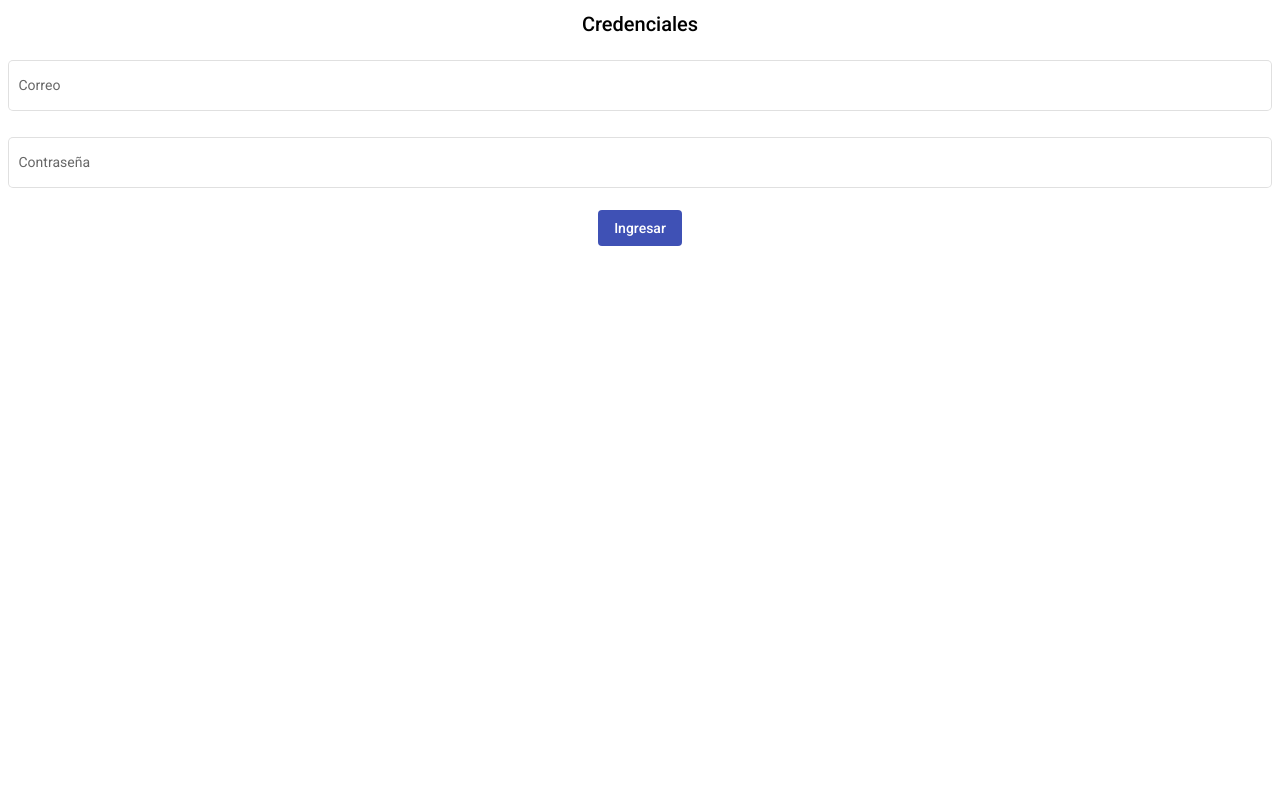
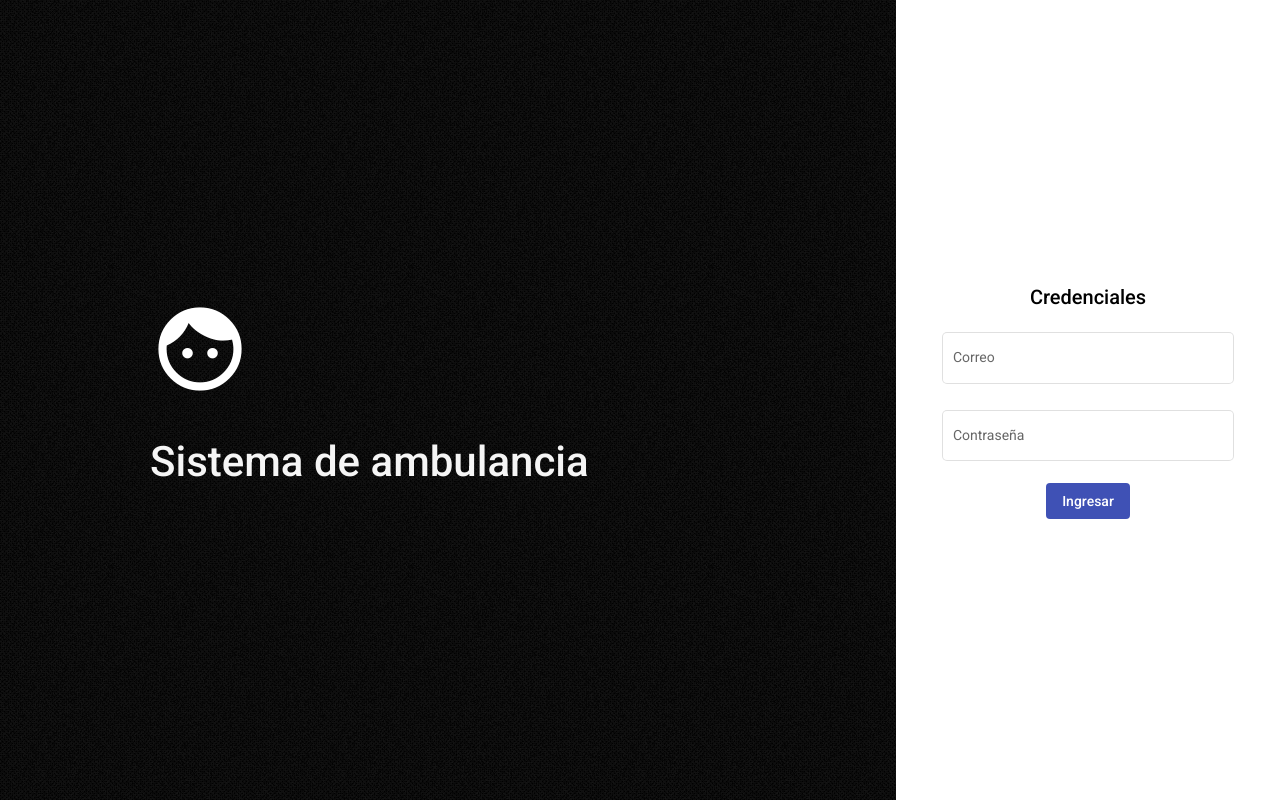
Before and after one commit to cursosdevfull/Angular_Group07, an Angular app in the folder aplicacion/: page / in a window 1280 px wide. Built offline with nearby package versions, Linux system fonts and the light colour scheme.

Commit message:
agregado layout login

```diff
--- a/aplicacion/projects/ambulance/src/app/app.component.css
+++ b/aplicacion/projects/ambulance/src/app/app.component.css
@@ -1,6 +1,3 @@
 h1 {
   font-size: 20px;
 }
-
-amb-root {
-}
--- a/aplicacion/projects/ambulance/src/app/core/core.module.ts
+++ b/aplicacion/projects/ambulance/src/app/core/core.module.ts
@@ -1,10 +1,12 @@
 import { NgModule } from '@angular/core';
+import { FlexLayoutModule } from '@angular/flex-layout';
 import { LoginModule } from 'projects/login/src/lib/login.module';
 import { PageLoginComponent } from './views/pages/page-login/page-login.component';
+import { MatIconModule } from '@angular/material/icon';
 
 @NgModule({
   declarations: [PageLoginComponent],
   exports: [PageLoginComponent],
-  imports: [LoginModule],
+  imports: [LoginModule, FlexLayoutModule, MatIconModule],
 })
 export class CoreModule {}
--- a/aplicacion/projects/ambulance/src/app/core/views/pages/page-login/page-login.component.css
+++ b/aplicacion/projects/ambulance/src/app/core/views/pages/page-login/page-login.component.css
@@ -0,0 +1,25 @@
+.container {
+  background: url(/assets/img/background.png);
+  height: 100vh;
+}
+
+.info {
+  padding: 150px;
+}
+
+.info mat-icon {
+  font-size: 100px;
+  color: white;
+  width: 100px;
+  height: 100px;
+}
+
+.info h2 {
+  font-size: 42px;
+  color: whitesmoke;
+  line-height: 46px;
+}
+
+.login {
+  background-color: white;
+}
--- a/aplicacion/projects/ambulance/src/app/core/views/pages/page-login/page-login.component.html
+++ b/aplicacion/projects/ambulance/src/app/core/views/pages/page-login/page-login.component.html
@@ -1 +1,26 @@
-<ambc-login (onLogin)="login($event)"></ambc-login>
+<div
+  fxLayout
+  fxLayout.lt-sm="column"
+  fxLayoutAlign="space-between"
+  class="container"
+>
+  <div
+    class="info"
+    fxLayout="column"
+    fxLayoutAlign="center"
+    fxLayoutGap="40px"
+    fxFlex="1 1 70%"
+  >
+    <mat-icon>face</mat-icon>
+    <h2>Sistema de ambulancia</h2>
+  </div>
+  <div
+    class="login"
+    fxFlex="1 1 30%"
+    fxFlex.lt-sm="1 1 100%"
+    fxLayout
+    fxLayoutAlign="center center"
+  >
+    <ambc-login (onLogin)="login($event)"></ambc-login>
+  </div>
+</div>
--- a/aplicacion/projects/ambulance/src/custom-theme.scss
+++ b/aplicacion/projects/ambulance/src/custom-theme.scss
@@ -1,4 +1,3 @@
-
 // Custom Theming for Angular Material
 // For more information: https://material.angular.io/guide/theming
 @use '~@angular/material' as mat;
@@ -8,6 +7,40 @@
 // have to load a single css file for Angular Material in your app.
 // Be sure that you only ever include this mixin once!
 @include mat.core();
+
+/* For use in src/lib/core/theming/_palette.scss */
+$md-mcgpalette0: (
+  50: #e5eae3,
+  100: #becab8,
+  200: #93a789,
+  300: #68835a,
+  400: #476936,
+  500: #274e13,
+  600: #234711,
+  700: #1d3d0e,
+  800: #17350b,
+  900: #0e2506,
+  A100: #7dff61,
+  A200: #53ff2e,
+  A400: #2cfa00,
+  A700: #27e100,
+  contrast: (
+    50: #000000,
+    100: #000000,
+    200: #000000,
+    300: #ffffff,
+    400: #ffffff,
+    500: #ffffff,
+    600: #ffffff,
+    700: #ffffff,
+    800: #ffffff,
+    900: #ffffff,
+    A100: #000000,
+    A200: #000000,
+    A400: #000000,
+    A700: #000000,
+  ),
+);
 
 // Define the palettes for your theme using the Material Design palettes available in palette.scss
 // (imported above). For each palette, you can optionally specify a default, lighter, and darker
@@ -20,13 +53,15 @@ $ambulance-warn: mat.define-palette(mat.$red-palette);
 
 // Create the theme object. A theme consists of configurations for individual
 // theming systems such as "color" or "typography".
-$ambulance-theme: mat.define-light-theme((
-  color: (
-    primary: $ambulance-primary,
-    accent: $ambulance-accent,
-    warn: $ambulance-warn,
+$ambulance-theme: mat.define-light-theme(
+  (
+    color: (
+      primary: $ambulance-primary,
+      accent: $ambulance-accent,
+      warn: $ambulance-warn,
+    ),
   )
-));
+);
 
 // Include theme styles for core and each component used in your app.
 // Alternatively, you can import and @include the theme mixins for each component
--- a/aplicacion/projects/login/src/lib/login.component.css
+++ b/aplicacion/projects/login/src/lib/login.component.css
@@ -1,5 +1,8 @@
+:host {
+  width: 80%;
+}
+
 form {
-  height: 100vh;
   padding: 8px;
 }
 
```
Also changed, not shown: aplicacion/projects/ambulance/src/assets/img/background.png (added).
